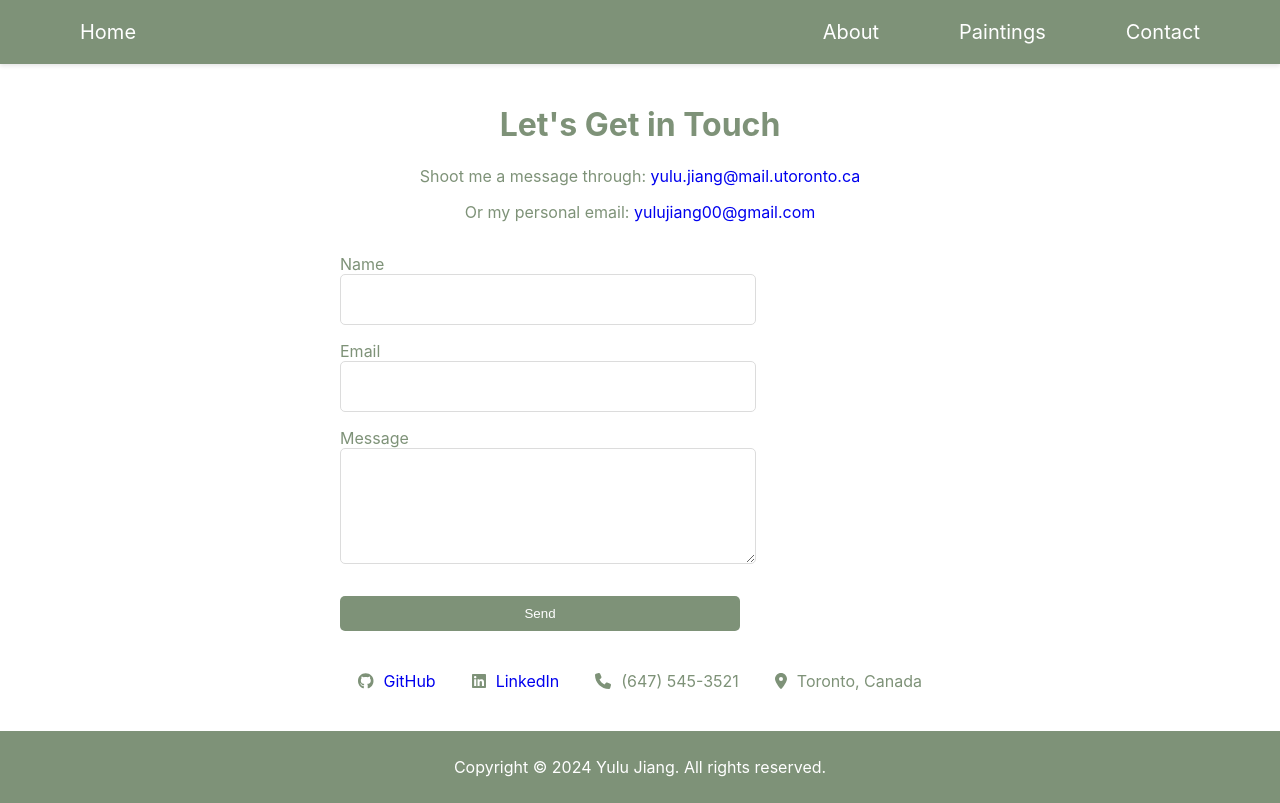
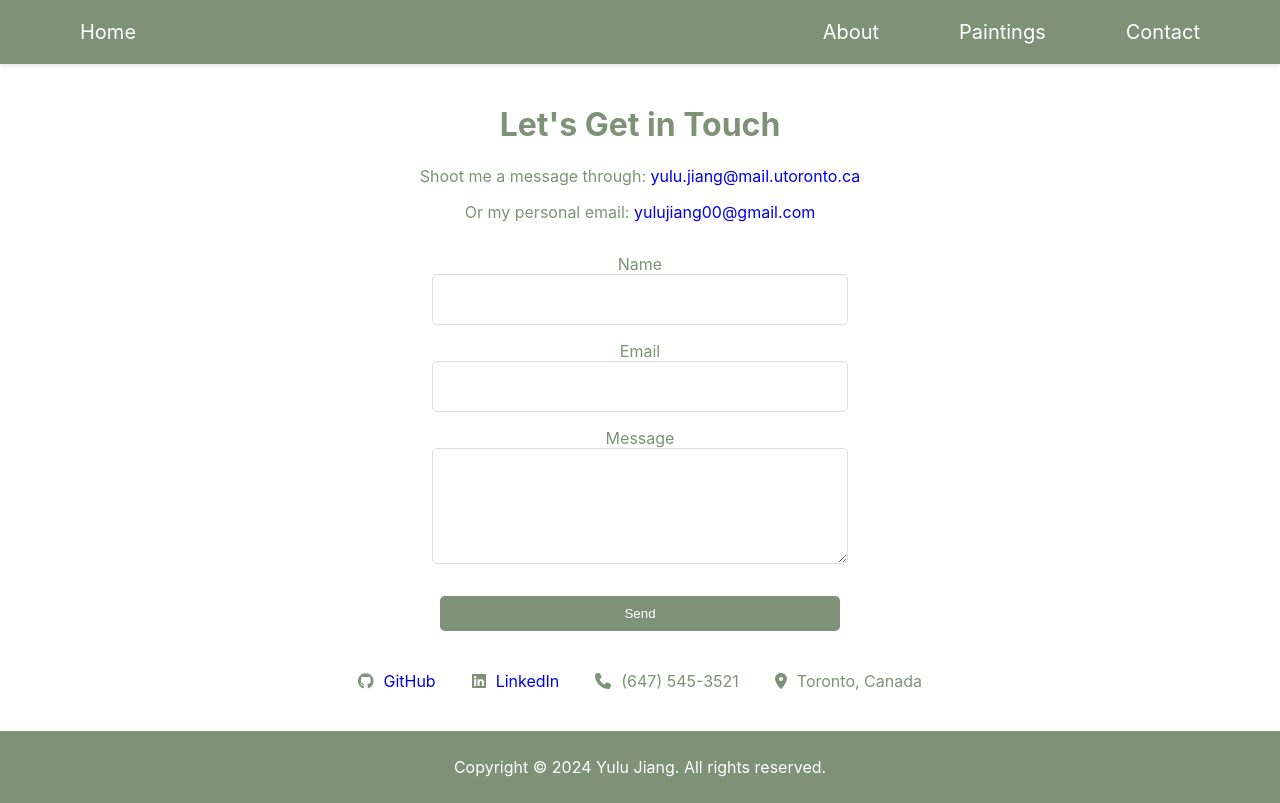
Before and after one commit to yu1uuu/Portfolio, a React (Create React App) app: page /contact in a window 1280 px wide. Built offline with nearby package versions, Linux system fonts and the light colour scheme.

Commit message:
added background color choice for contact page

```diff
--- a/src/components/Contact.js
+++ b/src/components/Contact.js
@@ -5,7 +5,6 @@ import { faPhone, faMapMarkerAlt } from '@fortawesome/free-solid-svg-icons';
 import React,  { useRef, useState } from "react";
 import emailjs from "@emailjs/browser";
 import styled from "styled-components";
-
 
 
 const ContactPage = () => {
@@ -36,6 +35,7 @@ const ContactPage = () => {
 
 
   return (
+    //<StyledContactPage>
     <div style={{ padding: '20px', maxWidth: '600px', margin: 'auto', textAlign: 'center', color: '#7e9278' }}>
       <h1>Let's Get in Touch</h1>
       <p>Shoot me a message through: <a href="mailto:yulu.jiang@mail.utoronto.ca" style={{ textDecoration: 'none' }}>yulu.jiang@mail.utoronto.ca</a></p>
@@ -77,18 +77,25 @@ const ContactPage = () => {
 
       </section>
     </div>
+    //</StyledContactPage>
   );
 };
 
 export default ContactPage;
 
+// change background color
+const StyledContactPage = styled.main`
+  background-color: #101c10; // Light green
+`;
+
 
 const StyledContactForm = styled.div`
   width: 400px;
+  margin: auto;  // Centers the form horizontally
 
   form {
     display: flex;
-    align-items: flex-start;
+    align-items: center;  // Aligns form items to the center vertically
     flex-direction: column;
     width: 100%;
     font-size: 16px;
@@ -132,6 +139,11 @@ const StyledContactForm = styled.div`
       background: #7e9278;
       color: white;
       border: none;
+      transition: background 0.3s; // Smooth transition for background change
+
+      &:hover {
+        background: #5a6f64;  // Changes background color on hover
+      }
     }
   }
 `;
```
